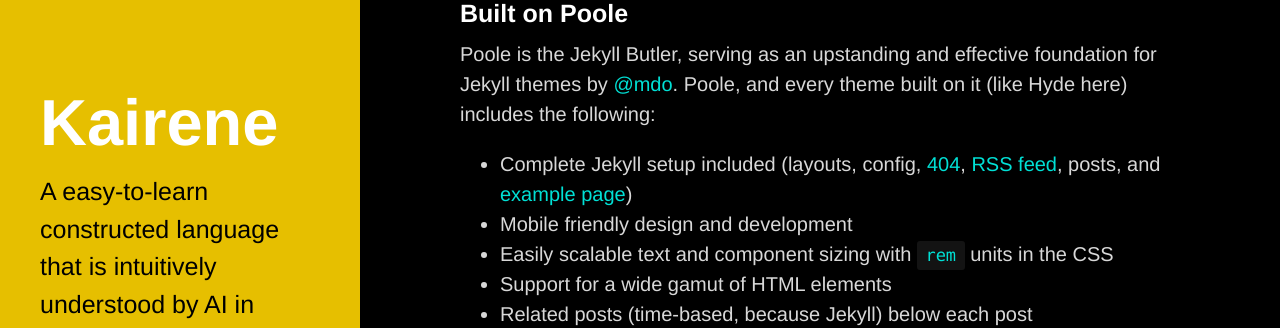
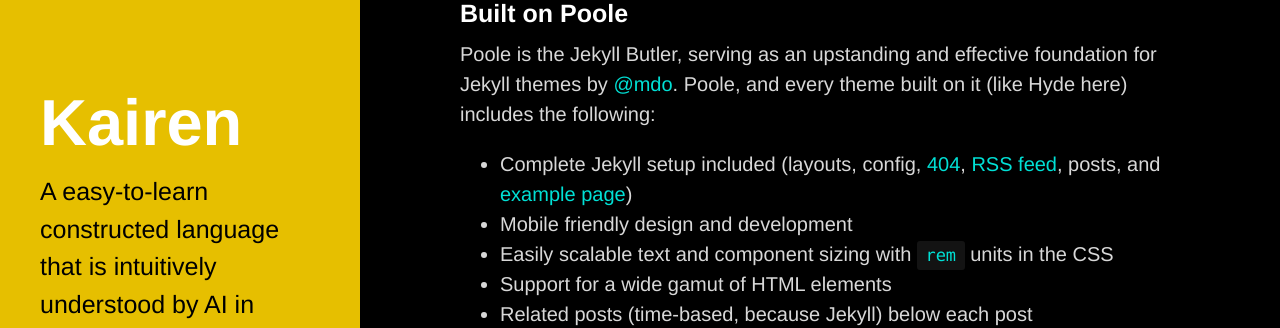
Before and after one commit to Kimeiga/kairen-old, a Jekyll site: the page built from index.html, in a window 1280 px wide. Shown: the part 272-600 px from the top of the page. Built offline with Jekyll 4.4.1, drawn with Linux system fonts in a browser that asks for light colours; some web fonts are replaced; the list of posts is cut into pages by our own code.

```diff
--- a/_config.yml
+++ b/_config.yml
@@ -1,12 +1,16 @@
 # Dependencies
 markdown:         kramdown
+kramdown:
+  input: GFM
+  auto_ids: true
+  syntax_highlighter: rouge
 highlighter: rouge
 plugins: [jekyll-paginate]
 # Permalinks
 permalink:        pretty
 
 # Setup
-title:            Kairene
+title:            Kairen
 tagline:          'A constructed language'
 description:      "A easy-to-learn constructed language that is intuitively understood by AI in Kimeiga's games. Created by <a href='http://kimei.ga' target='_blank'>Kimeiga</a>."
 baseurl:          /kairen
```
